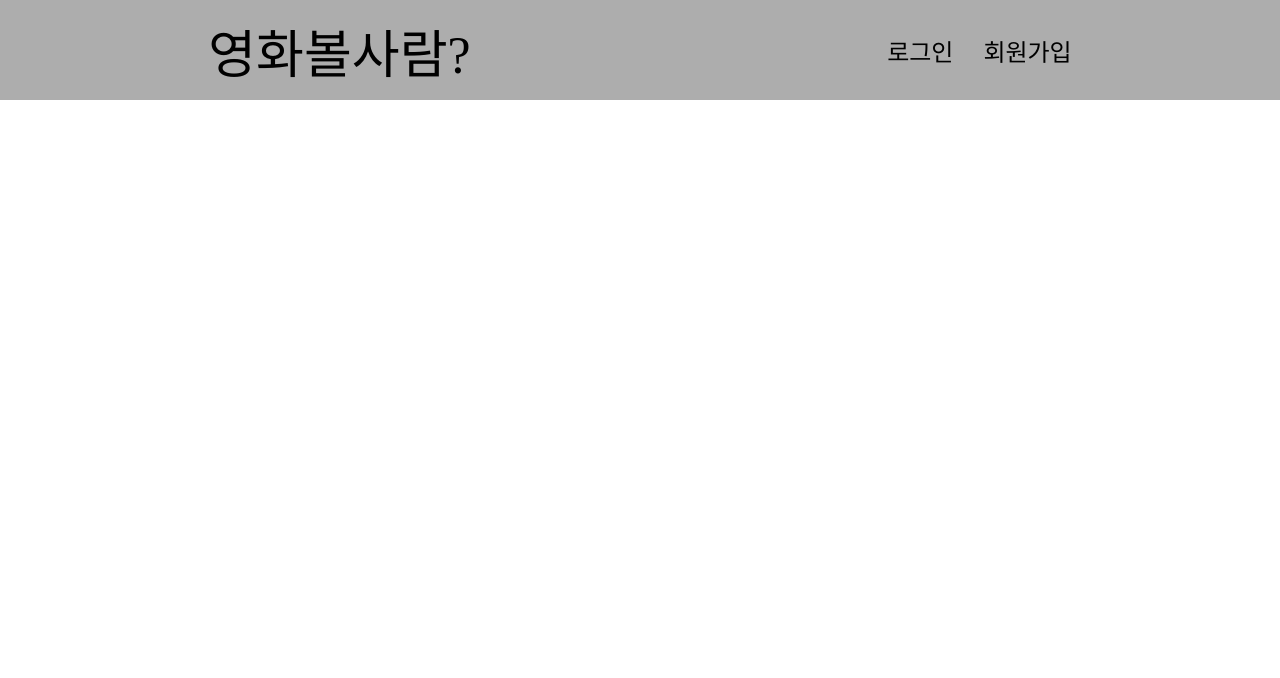
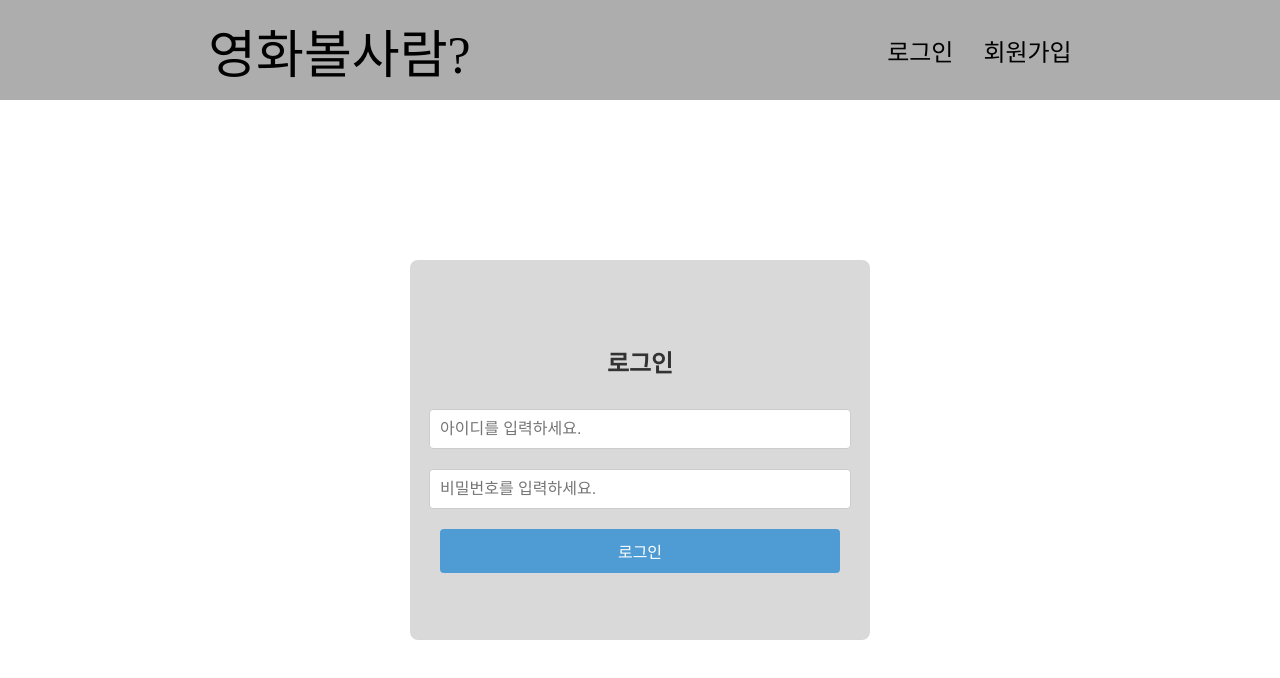
Before and after one commit to Want2WatchMovie/Front, a React (Vite) app: page /login in a window 1280 px wide. Shown: the top 678 px of the page. Built offline with nearby package versions, Linux system fonts and the light colour scheme.

Commit message:
로그인 퍼블리싱

```diff
--- a/src/pages/Login/index.jsx
+++ b/src/pages/Login/index.jsx
@@ -1,11 +1,38 @@
-import React from "react";
+import React, { useState } from "react";
 import * as S from "./style";
 import Header from "../../components/Header/Header";
 
 const Login = () => {
+  const [inputs, setInputs] = useState({ id: "", password: "" });
+
+  const handleInputs = (e) => {
+    setInputs({
+      ...inputs,
+      [e.target.name]: e.target.value,
+    });
+  };
   return (
     <S.Layout>
       <Header />
+      <S.Content>
+        <S.LoginBox>
+          <S.Title>로그인</S.Title>
+          <S.Input
+            name="id"
+            value={inputs.id}
+            placeholder="아이디를 입력하세요."
+            onChange={handleInputs}
+          />
+          <S.Input
+            name="password"
+            value={inputs.password}
+            type="password"
+            placeholder="비밀번호를 입력하세요."
+            onChange={handleInputs}
+          />
+          <S.Button>로그인</S.Button>
+        </S.LoginBox>
+      </S.Content>
     </S.Layout>
   );
 };
--- a/src/pages/Login/style.js
+++ b/src/pages/Login/style.js
@@ -3,4 +3,58 @@ import styled from "styled-components";
 export const Layout = styled.div`
   width: 100vw;
   height: 100vh;
+  display: flex;
+  flex-direction: column;
+  align-items: center;
 `;
+
+export const Content = styled.div`
+  width: 100%;
+  height: 100%;
+  display: flex;
+  justify-content: center;
+  align-items: center;
+`;
+
+export const LoginBox = styled.div`
+  width: 400px;
+  height: 320px;
+  padding: 30px;
+  background-color: #d9d9d9;
+  border-radius: 8px;
+  display: flex;
+  flex-direction: column;
+  justify-content: center;
+  align-items: center;
+  gap: 10px;
+`;
+
+export const Title = styled.h1`
+  margin-bottom: 20px;
+  font-size: 24px;
+  color: #333;
+`;
+
+export const Input = styled.input`
+  width: 100%;
+  padding: 10px;
+  margin-bottom: 10px;
+  border: 1px solid #ccc;
+  border-radius: 4px;
+  outline: none;
+  font-size: 16px;
+`;
+
+export const Button = styled.button`
+  width: 100%;
+  padding: 10px;
+  background-color: #4f9cd4;
+  border: none;
+  border-radius: 4px;
+  color: white;
+  font-size: 16px;
+  cursor: pointer;
+  &:hover {
+    background-color: #357ae8;
+  }
+`;
```
